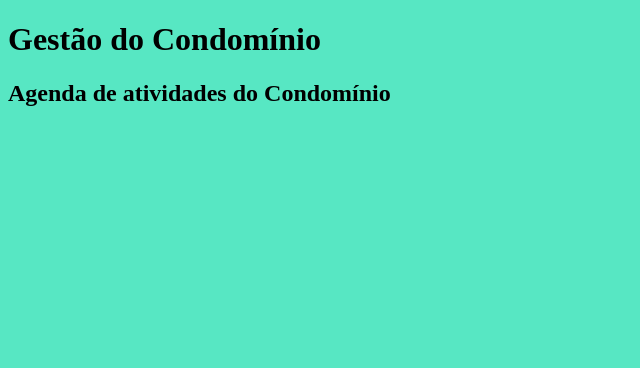
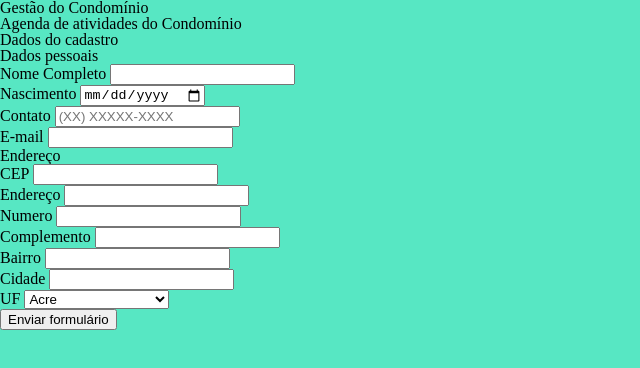
Before and after one commit to cacovidigal/agendadocondominio, a plain HTML site: page index.html in a window 1280 px wide. Shown: the whole page, without its empty margins (0-640 px from the left). Drawn offline with Linux system fonts and the light colour scheme.

Commit message:
inicio do formulario e reset css

```diff
--- a/index.html
+++ b/index.html
@@ -4,6 +4,7 @@
     <meta charset="UTF-8">
     <meta http-equiv="X-UA-Compatible" content="IE=edge">
     <meta name="viewport" content="width=device-width, initial-scale=1.0">
+    <link rel="stylesheet" href="reset.css">
     <link rel="stylesheet" href="style.css">
     <link rel="preconnect" href="https://fonts.googleapis.com">
     <link rel="preconnect" href="https://fonts.gstatic.com" crossorigin>
@@ -17,9 +18,105 @@
     <div class="agenda">
         <h2>Agenda de atividades do Condomínio</h2>
     </div>
-    <form>
+    <main class="principal">
+        <h2 class="principal__titulo">Dados do cadastro</h2>
 
-    </form>
+        <form class="principal__formulario" id="formulario" target="_blank"
+            onsubmit="location.replace('./cadastro-finalizado.html')">
+            <h3 class="principal__subtitulo">Dados pessoais</h3>
+            <div class="formulario__campo">
+                <label class="campo__etiqueta" for="nome">Nome Completo</label>
+                <input name="nome" id="nome" class="campo__escrita" required />
+            </div>
+            <div class="formulario__dupla">
+                <div class="formulario__campo">
+                    <label class="campo__etiqueta" for="nascimento">Nascimento</label>
+                    <input name="nascimento" id="nascimento" type="date" class="campo__escrita" required />
+                </div>
+                <div class="formulario__campo">
+                    <label class="campo__etiqueta" for="telefone">Contato</label>
+                    <input name="telefone" id="telefone" type="tel" placeholder="(XX) XXXXX-XXXX" class="campo__escrita"
+                        required />
+                </div>
+            </div>
+            <div class="formulario__campo">
+                <label class="campo__etiqueta" for="email">E-mail</label>
+                <input name="email" id="email" type="email" class="campo__escrita" required />
+            </div>
+
+            <h3 class="principal__subtitulo">Endereço</h3>
+
+            <div class="formulario__campo">
+                <label class="campo__etiqueta" for="cep">CEP</label>
+                <input name="cep" id="cep" class="campo__escrita" required />
+            </div>
+
+            <div class="formulario__campo">
+                <label class="campo__etiqueta" for="endereco">Endereço</label>
+                <input name="endereco" id="endereco" class="campo__escrita" required />
+            </div>
+            <div class="formulario__dupla">
+                <div class="formulario__campo">
+                    <label class="campo__etiqueta" for="numero">Numero</label>
+                    <input name="numero" id="numero" class="campo__escrita" required />
+                </div>
+                <div class="formulario__campo">
+                    <label class="campo__etiqueta" for="complemento">Complemento</label>
+                    <input name="complemento" id="complemento" class="campo__escrita" />
+                </div>
+            </div>
+            <div class="formulario__campo">
+                <label class="campo__etiqueta" for="bairro">Bairro</label>
+                <input name="bairro" id="bairro" class="campo__escrita" required />
+            </div>
+            <div class="formulario__dupla">
+                <div class="formulario__campo">
+                    <label class="campo__etiqueta" for="cidade">Cidade</label>
+                    <input name="cidade" id="cidade" class="campo__escrita" required />
+                </div>
+
+                <div class="formulario__campo">
+                    <label class="campo__etiqueta" for="estado">UF</label>
+                    <select id="estado" name="estado" class="campo__escrita">
+                        <option value="AC">Acre</option>
+                        <option value="AL">Alagoas</option>
+                        <option value="AP">Amapá</option>
+                        <option value="AM">Amazonas</option>
+                        <option value="BA">Bahia</option>
+                        <option value="CE">Ceará</option>
+                        <option value="DF">Distrito Federal</option>
+                        <option value="ES">Espírito Santo</option>
+                        <option value="GO">Goiás</option>
+                        <option value="MA">Maranhão</option>
+                        <option value="MT">Mato Grosso</option>
+                        <option value="MS">Mato Grosso do Sul</option>
+                        <option value="MG">Minas Gerais</option>
+                        <option value="PA">Pará</option>
+                        <option value="PB">Paraíba</option>
+                        <option value="PR">Paraná</option>
+                        <option value="PE">Pernambuco</option>
+                        <option value="PI">Piauí</option>
+                        <option value="RJ">Rio de Janeiro</option>
+                        <option value="RN">Rio Grande do Norte</option>
+                        <option value="RS">Rio Grande do Sul</option>
+                        <option value="RO">Rondônia</option>
+                        <option value="RR">Roraima</option>
+                        <option value="SC">Santa Catarina</option>
+                        <option value="SP">São Paulo</option>
+                        <option value="SE">Sergipe</option>
+                        <option value="TO">Tocantins</option>
+                        <option value="EX">Estrangeiro</option>
+                    </select>
+                </div>
+
+            </div>
+
+
+            <input type="submit" value="Enviar formulário" class="formulario__botao" id="enviar">
+        </form>
+    </main>
+
+
 
     <footer>
 
--- /dev/null
+++ b/reset.css
@@ -0,0 +1,48 @@
+/* http://meyerweb.com/eric/tools/css/reset/
+   v2.0 | 20110126
+   License: none (public domain)
+*/
+
+html, body, div, span, applet, object, iframe,
+h1, h2, h3, h4, h5, h6, p, blockquote, pre,
+a, abbr, acronym, address, big, cite, code,
+del, dfn, em, img, ins, kbd, q, s, samp,
+small, strike, strong, sub, sup, tt, var,
+b, u, i, center,
+dl, dt, dd, ol, ul, li,
+fieldset, form, label, legend,
+table, caption, tbody, tfoot, thead, tr, th, td,
+article, aside, canvas, details, embed,
+figure, figcaption, footer, header, hgroup,
+menu, nav, output, ruby, section, summary,
+time, mark, audio, video {
+	margin: 0;
+	padding: 0;
+	border: 0;
+	font-size: 100%;
+	font: inherit;
+	vertical-align: baseline;
+}
+/* HTML5 display-role reset for older browsers */
+article, aside, details, figcaption, figure,
+footer, header, hgroup, menu, nav, section {
+	display: block;
+}
+body {
+	line-height: 1;
+}
+ol, ul {
+	list-style: none;
+}
+blockquote, q {
+	quotes: none;
+}
+blockquote:before, blockquote:after,
+q:before, q:after {
+	content: '';
+	content: none;
+}
+table {
+	border-collapse: collapse;
+	border-spacing: 0;
+}
```
